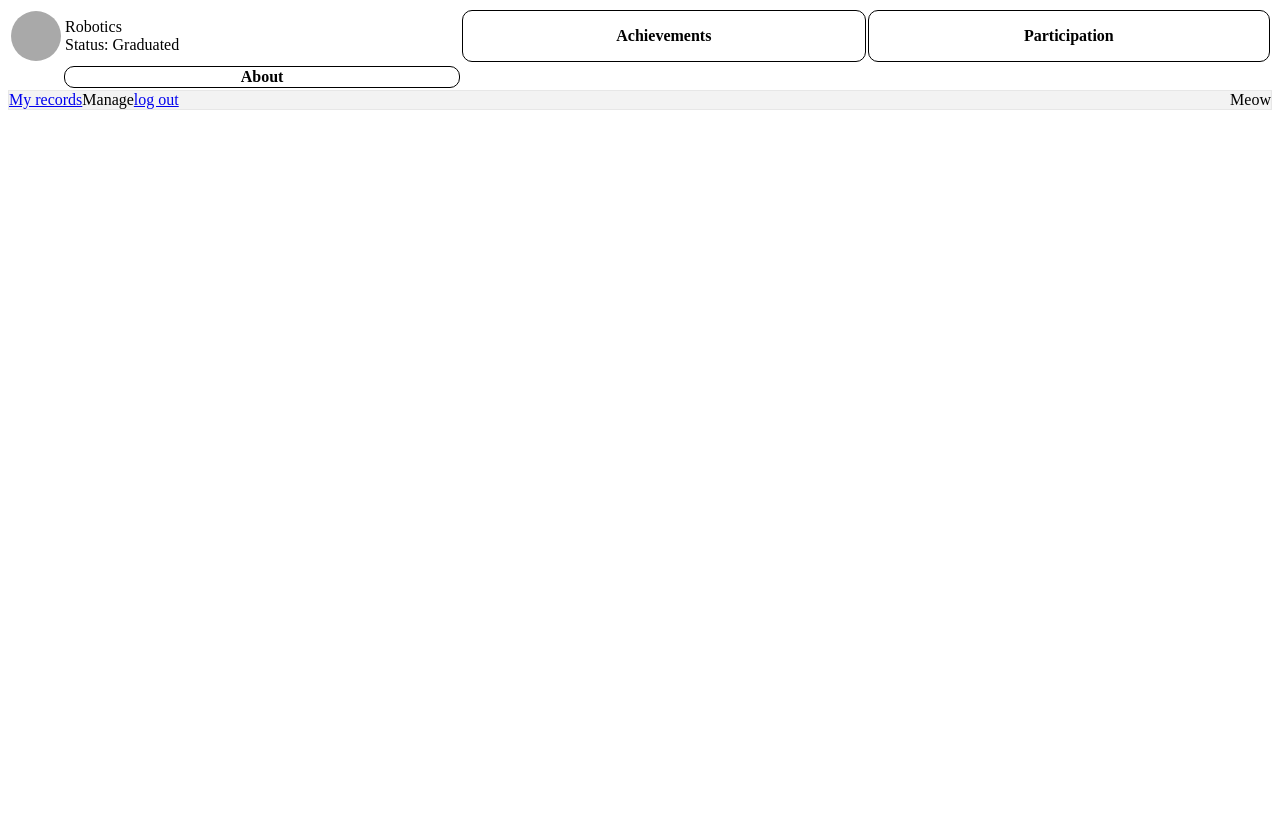
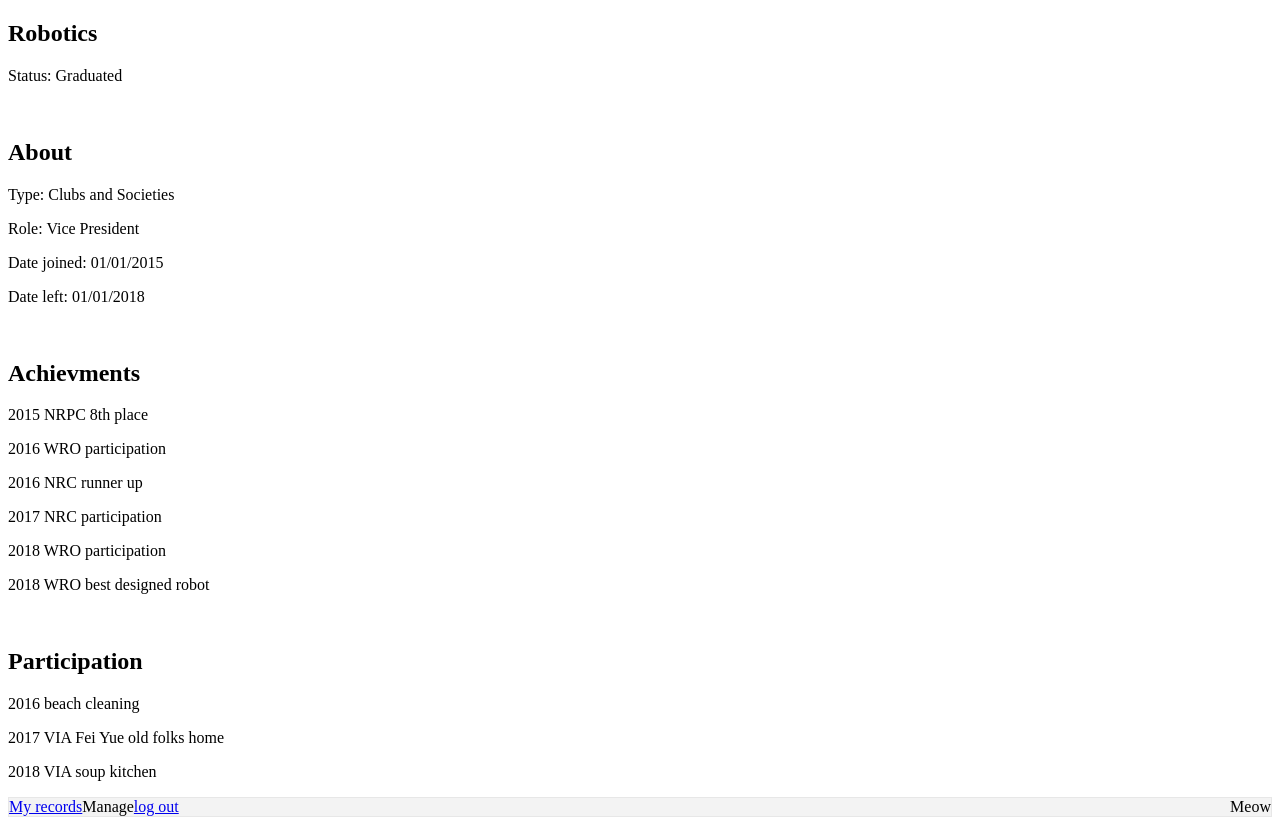
Before and after one commit to nyjc-computing-2324/meow-2024, a Flask app: template templates/view_edit_cca.html in a window 1280 px wide. Before the commit the page ends 110 px from the top, so only its background shows below. Run offline with Flask 3, Linux system fonts and the light colour scheme; the template is opened without the code that fills it, so the values that code supplies are empty.

Commit message:
new version of view cca page without css

```diff
--- a/templates/view_edit_cca.html
+++ b/templates/view_edit_cca.html
@@ -4,53 +4,44 @@
 <html>
     <head>
         <title>CCA</title>
-        <style>
-            table tr th {
-              width: 500px;
-              border-radius: 10px;
-              border-width: 1px;
-              border-style: solid;
-              border-spacing: 0px;
-            }
-            .circle {
-              height: 50px;
-              width: 50px;
-              background-color: darkgray;
-              border-radius: 50%;
-            }
-        </style>
     </head>
 
     <body>
-        <table>
-            <tr>
-                <td>
-                    <div class="circle"></div>
-                </td>
-                <td>
-                    Robotics
-                    </br>
-                    Status: Graduated
-                </td>
-                <th>
-                    Achievements
-                </th>
-                <th>
-                    Participation
-                </th>
-            </tr>
-            <tr>
+        <div>
+            <h2>Robotics</h2>
+            <p>Status: Graduated</p>
+        </div>
 
-            </tr>
-            <tr>
-                <td>
+        </br>
 
-                </td>
-                <th>
-                    About
-                </th>
-            </tr>
-        </table>
+        <div>
+            <h2>About</h2>
+            <p>Type: Clubs and Societies</p>
+            <p>Role: Vice President</p>
+            <p>Date joined: 01/01/2015</p>
+            <p>Date left: 01/01/2018</p>
+        </div>
+
+        </br>
+
+        <div>
+            <h2>Achievments</h2>
+            <p>2015 NRPC 8th place</p>
+            <p>2016 WRO participation</p>
+            <p>2016 NRC runner up</p>
+            <p>2017 NRC participation</p>
+            <p>2018 WRO participation</p>
+            <p>2018 WRO best designed robot</p>
+        </div>
+
+        </br>
+
+        <div>
+            <h2>Participation</h2>
+            <p>2016 beach cleaning</p>
+            <p>2017 VIA Fei Yue old folks home</p>
+            <p>2018 VIA soup kitchen</p>
+        </div>
         {% include 'navigation.html' %}
     </body>
 
```
